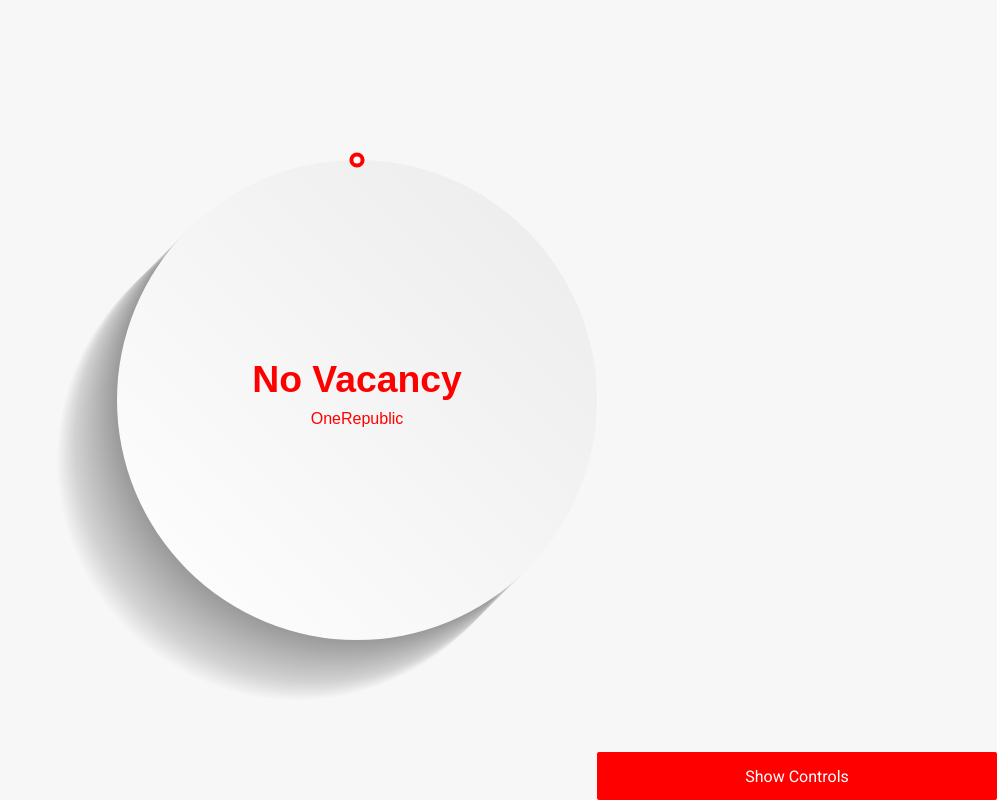
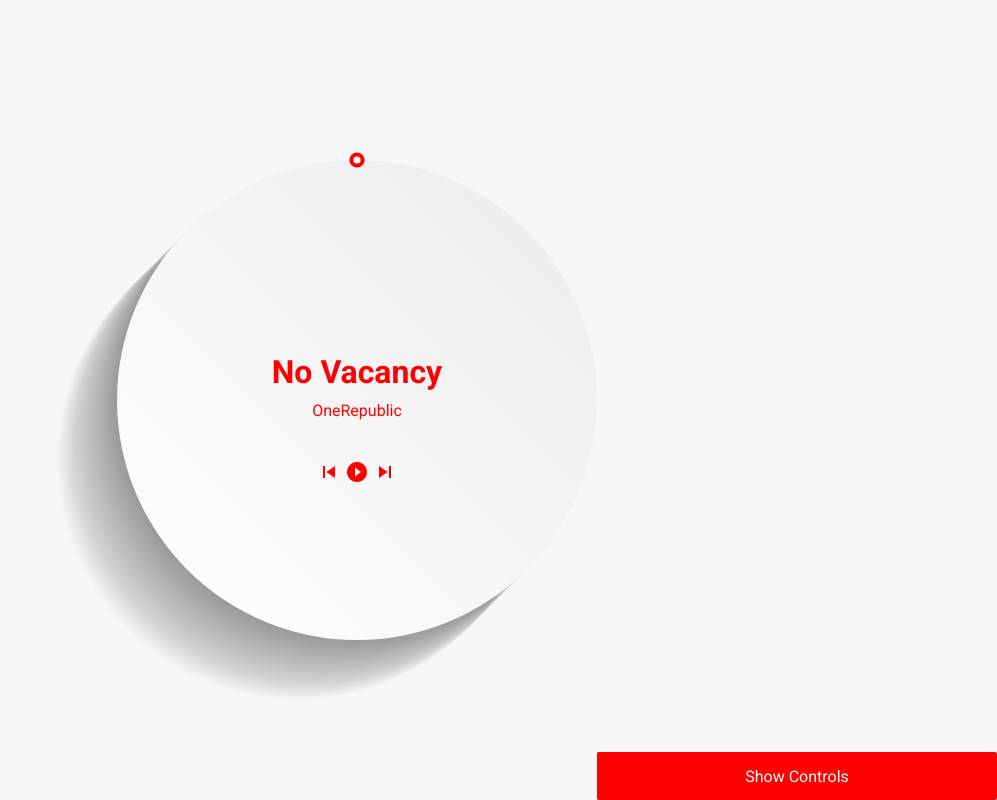
Before and after one commit to lampitosgames/AudioVisualizer, a plain HTML site: page index.html in a window 1280 px wide. Shown: the whole page, without its empty margins (283-1280 px from the left). Drawn offline with Linux system fonts and the light colour scheme; no server answers.

Commit message:
Started work on the central controls

```diff
--- a/audioVisualizer.css
+++ b/audioVisualizer.css
@@ -12,6 +12,32 @@ body {
     position: absolute;
     width: 100vw;
     height: 100vh;
+}
+
+#scrubberWrapper {
+    display: flex;
+    flex-direction: column;
+    align-items: center;
+    justify-content: center;
+    position: absolute;
+    flex-wrap: wrap;
+    white-space: nowrap;
+    color: red;
+}
+#songName {
+    font-size: 4vh;
+    font-weight: bold;
+}
+#artistName {
+    padding-top: 10px;
+    font-size: 2vh;
+}
+#scrubberControls {
+    position: relative;
+    top: 5vh;
+}
+.controlIcon {
+
 }
 
 .button {
--- a/index.html
+++ b/index.html
@@ -28,6 +28,19 @@
 
 <body>
     <canvas id="canvas"></canvas>
+    <div id="scrubberWrapper">
+        <div id="songName">
+            Devastation and Reform
+        </div>
+        <div id="artistName">
+            Relient K
+        </div>
+        <div id="scrubberControls">
+            <i class="material-icons">skip_previous</i>
+            <i class="material-icons controlIcon">play_circle_filled</i>
+            <i class="material-icons">skip_next</i>
+        </div>
+    </div>
     <div class="button" id="toggleControls">Show Controls</div>
     <div id="controlsHover">
         <div id="controlsWrapper">
--- a/js/ui/scrubber.js
+++ b/js/ui/scrubber.js
@@ -9,6 +9,9 @@ app.scrubber = (function() {
     let scrubbing = false;
     let hover = false;
 
+    let $scrubberWrapper;
+    let $songName, $artistName;
+
     /**
      * Init the scrubber
      */
@@ -19,6 +22,10 @@ app.scrubber = (function() {
         sc = a.state.color;
         sp = a.state.parallax;
         scs = a.state.color.scrubber;
+
+        $scrubberWrapper = document.getElementById("scrubberWrapper");
+        $songName = document.getElementById("songName");
+        $artistName = document.getElementById("artistName");
     }
 
     /**
@@ -42,15 +49,18 @@ app.scrubber = (function() {
         grad.addColorStop(1, scs.gradientColor2.get());
         a.drawing.drawCircle(center[0], center[1], radius, grad);
 
-        //TODO: Use HTML for this instead of drawing on the canvas
-        //TODO: Move this to a UI module
-        app.ctx.textAlign = "center";
-        app.ctx.textBaseline = "middle";
+        //Get the song data
         let songData = s.audio.songs[s.audio.currentSong];
         if (songData) {
-            a.drawing.drawText(songData.name, center[0], center[1] - 18, "bold 28pt Arial", sc.primaryColor.get());
-            a.drawing.drawText(songData.artist, center[0], center[1] + 20, "12pt Arial", sc.primaryColor.get());
+            //Put the song data on the page
+            $songName.innerHTML = songData.name;
+            $artistName.innerHTML = songData.artist;
         }
+        //Get the bounding client rect for the scrubber wrapper html element
+        let sWrapperRect = $scrubberWrapper.getBoundingClientRect();
+        //Center the element.  This isn't done in CSS because of parallax
+        $scrubberWrapper.style.left = center[0] - (sWrapperRect.width/2) + "px";
+        $scrubberWrapper.style.top = center[1] - (sWrapperRect.height/2) + "px";
 
         //Grab the audio data
         let aData = s.audio.data;
```
